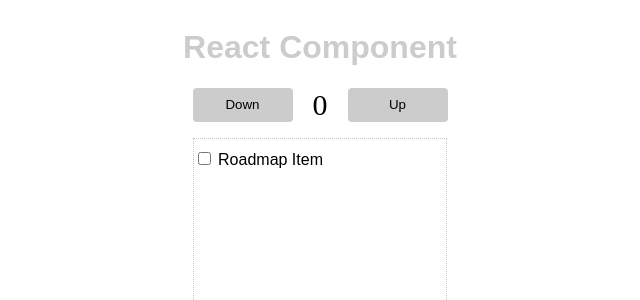
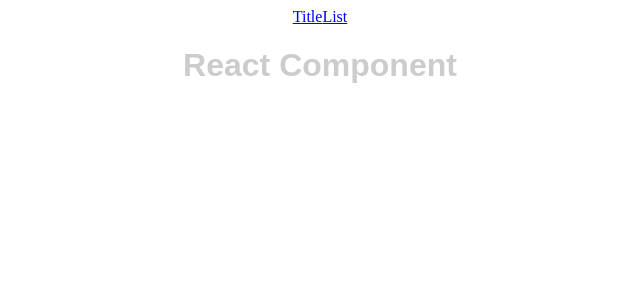
Before and after one commit to maghost/react-boilerplate, a React app: page / in a window 1280 px wide. Shown: the top 300 px of the page, without its empty margins (320-960 px from the left). Built offline with nearby package versions, Linux system fonts and the light colour scheme.

Commit message:
[react-router] Add react-router dependencies
Implement Route and Links on App main component.

```diff
--- a/src/App.js
+++ b/src/App.js
@@ -1,5 +1,6 @@
 import React, { Component, Fragment } from 'react'
 import { Provider } from 'react-redux'
+import { Link, Route } from 'react-router-dom'
 
 // STYLE
 import './app.scss'
@@ -10,7 +11,7 @@ import store from './store'
 // COMPONENTS
 import PageTitle from './components/PageTitle/PageTitle'
 import RoadmapList from './components/RoadmapList/RoadmapList';
-import Counter from './components/Counter/Counter';
+// import Counter from './components/Counter/Counter';
 
 export default class App extends Component {
 	// no CONSTRUCTOR - if you do not initialize state or do not bind methods
@@ -18,9 +19,19 @@ export default class App extends Component {
 		return (
 			<Provider store={store}>
 				<div className="app">
-					<PageTitle title="React Component" />
-					<Counter></Counter>
-					<RoadmapList />
+					<div>
+						<Link to={`/`}>Title</Link>
+						<Link to={`/list`}>List</Link>
+					</div>
+
+					<Route exact path="/" render={() => (
+						<PageTitle title="React Component" />
+					)}></Route>
+
+					<Route path="/list" render={() => (
+						<RoadmapList></RoadmapList>
+					)}></Route>
+					{/* <Counter></Counter> */}
 				</div>
 			</Provider>
 		)
--- a/src/index.js
+++ b/src/index.js
@@ -3,9 +3,17 @@ USED TO RENDER MAIN APP COMPONENT
 INTO HTML INDEX FILE.
 */
 import React from 'react'
-import { render } from 'react-dom'
+import ReactDOM from 'react-dom'
+import { BrowserRouter } from 'react-router-dom'
 
 // COMPONENTS
 import App from './App'
 
-render(<App/>, document.getElementById('app'))
+ReactDOM.render(
+  <BrowserRouter>
+    <App />
+  </BrowserRouter>,
+  document.getElementById('app')
+)
+
+// render(<App/>, document.getElementById('app'))
```
